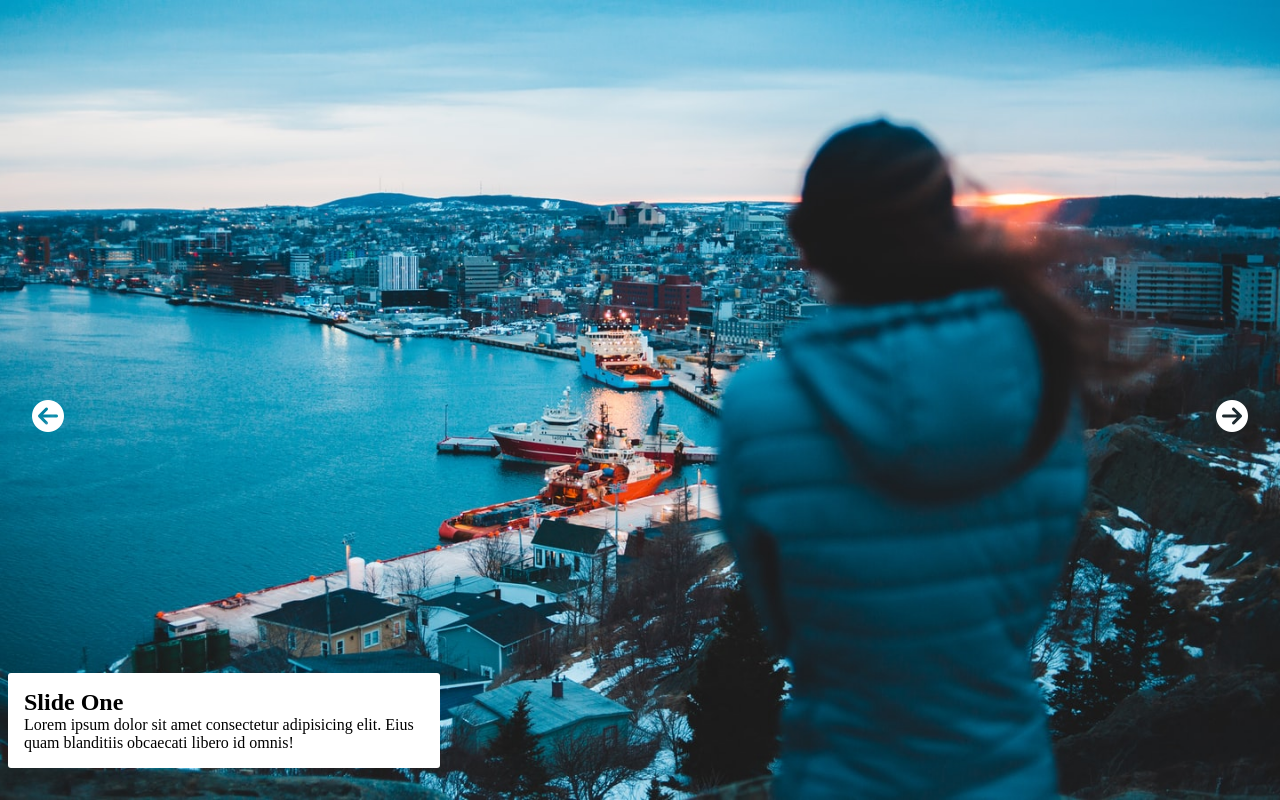
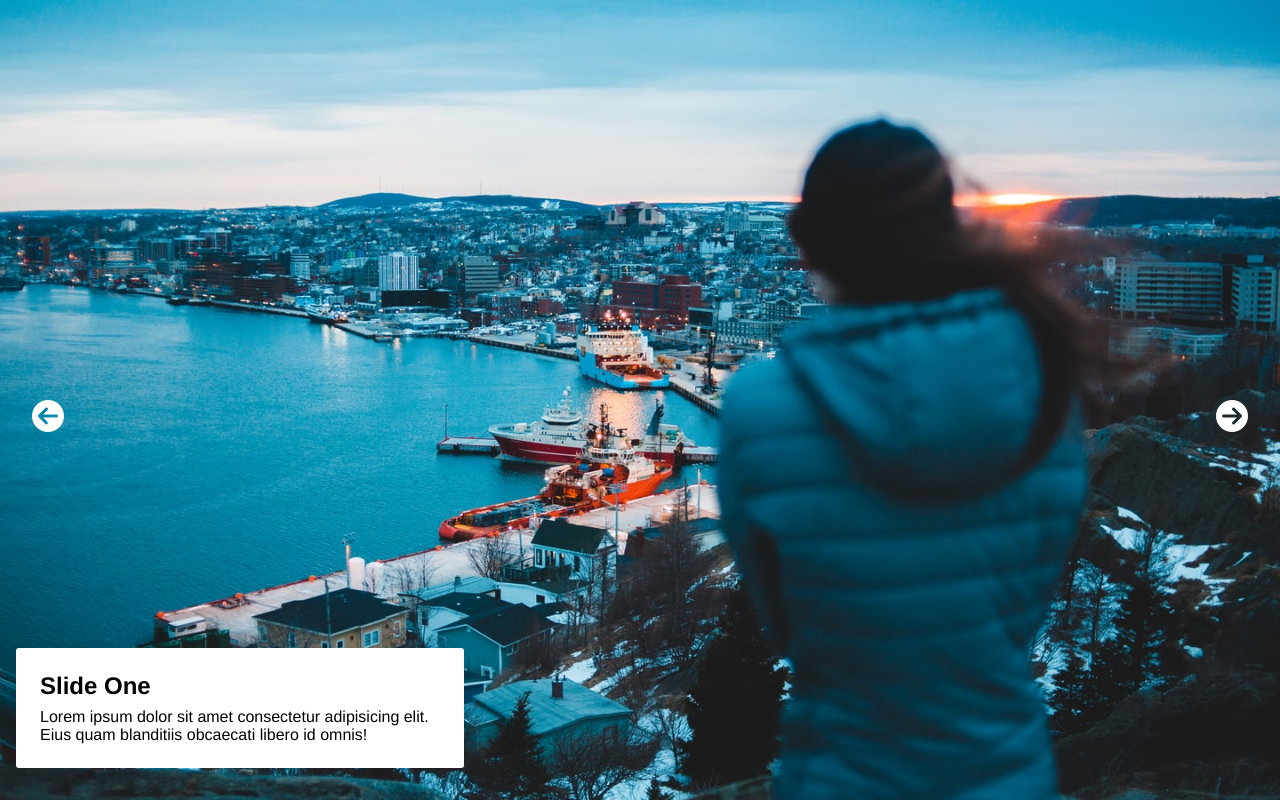
Before and after one commit to amin-aoka/Image-Slider, a plain HTML site: page index.html in a window 1280 px wide. Drawn offline with Linux system fonts and the light colour scheme.

Commit message:
Add files via upload

```diff
--- a/style.css
+++ b/style.css
@@ -51,7 +51,6 @@ background-position:center;
     cursor: pointer;
 }
 
-
 .left{
     position: absolute;
     left:2rem;
@@ -70,8 +69,22 @@ background-position:center;
     background-color: white;
     width:25rem;
     border-radius: 3px;
-    padding:1rem;
-    position:absolute;
+    padding:1.5rem;
+    left:0rem;
+    position:fixed;
     bottom:2rem;
-    left:0.5rem;
+    transform: translateX(-28rem);
+    font-family: 'Franklin Gothic Medium', 'Arial Narrow', Arial, sans-serif;
 }
+.box h2{
+    margin-bottom:0.5rem ;
+    text-transform: capitalize;
+
+}
+
+.current .box{
+    transform: translateX(1rem);
+    transition: transform 1s ease-out;
+
+
+}
```
